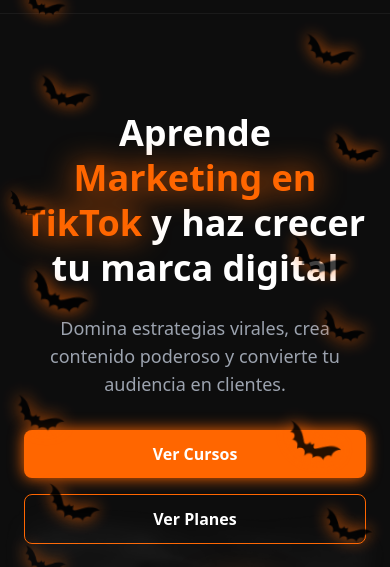
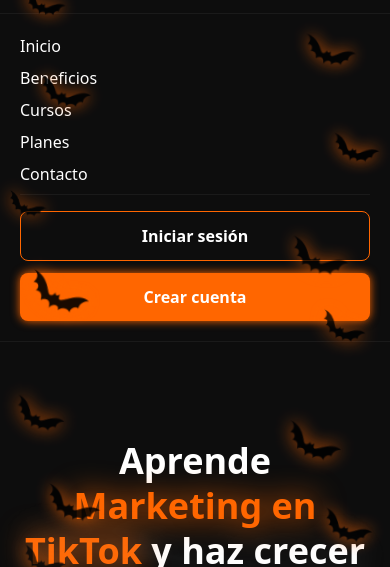
Before and after one commit to gustavoUTP/proyecto-landing-page, a website: page frontend/index.html in a window 390 px wide. Both pictures are taken after a click on the button "Abrir menú de navegación". Shown: the part 155-722 px from the top of the page. Drawn offline with nearby package versions, Linux system fonts and the light colour scheme.

Commit message:
boton del menu responsivo ya funciona

```diff
--- a/frontend/index.html
+++ b/frontend/index.html
@@ -54,6 +54,26 @@
                     <path stroke-linecap="round" stroke-linejoin="round" stroke-width="2" d="M4 6h16M4 12h16M4 18h16" />
                 </svg>
             </button>
+        </div>
+        <div id="menu-mobile" class="hidden md:hidden flex-col bg-[#0D0D0D] border-t border-[#1a1a1a]">
+            <nav class="flex flex-col space-y-2 p-5 text-white font-medium">
+                <a href="#inicio" class="hover:text-[#FF6600] transition">Inicio</a>
+                <a href="#beneficios" class="hover:text-[#FF6600] transition">Beneficios</a>
+                <a href="#cursos" class="hover:text-[#FF6600] transition">Cursos</a>
+                <a href="#planes" class="hover:text-[#FF6600] transition">Planes</a>
+                <a href="#contacto" class="hover:text-[#FF6600] transition">Contacto</a>
+
+                <div class="border-t border-[#1a1a1a] pt-4 mt-3 flex flex-col space-y-3">
+                <button onclick="openModal('modal-signIn')"
+                    class="w-full border border-[#FF6600] text-white hover:bg-[#FF6600] hover:text-white py-3 rounded-lg font-semibold transition">
+                    Iniciar sesión
+                </button>
+                <button onclick="openModal('modal-signUp')"
+                    class="w-full bg-[#FF6600] hover:opacity-90 text-white py-3 rounded-lg font-semibold shadow-[0_0_10px_#FF6600] transition">
+                    Crear cuenta
+                </button>
+                </div>
+            </nav>
         </div>
     </header>
 
```
